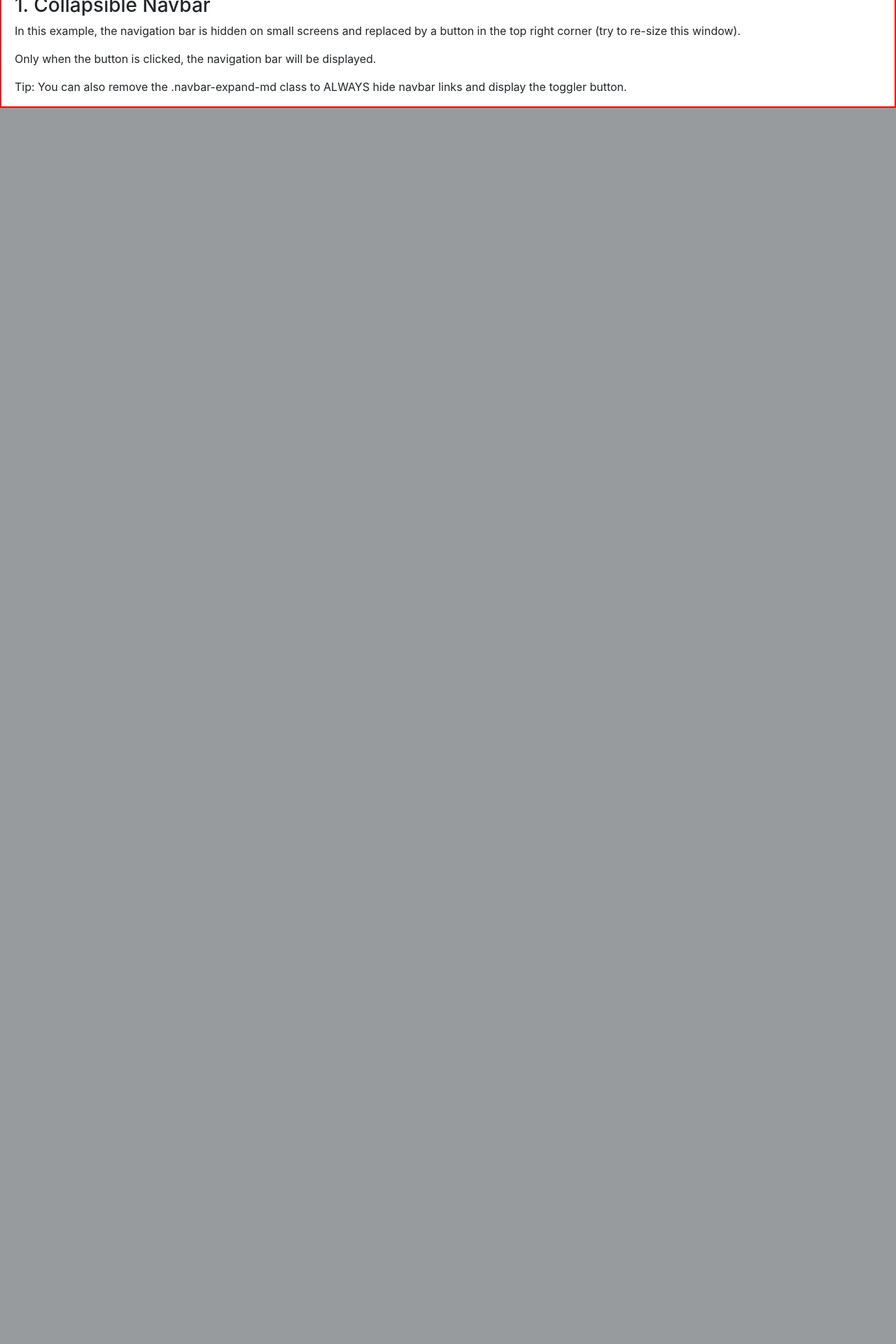
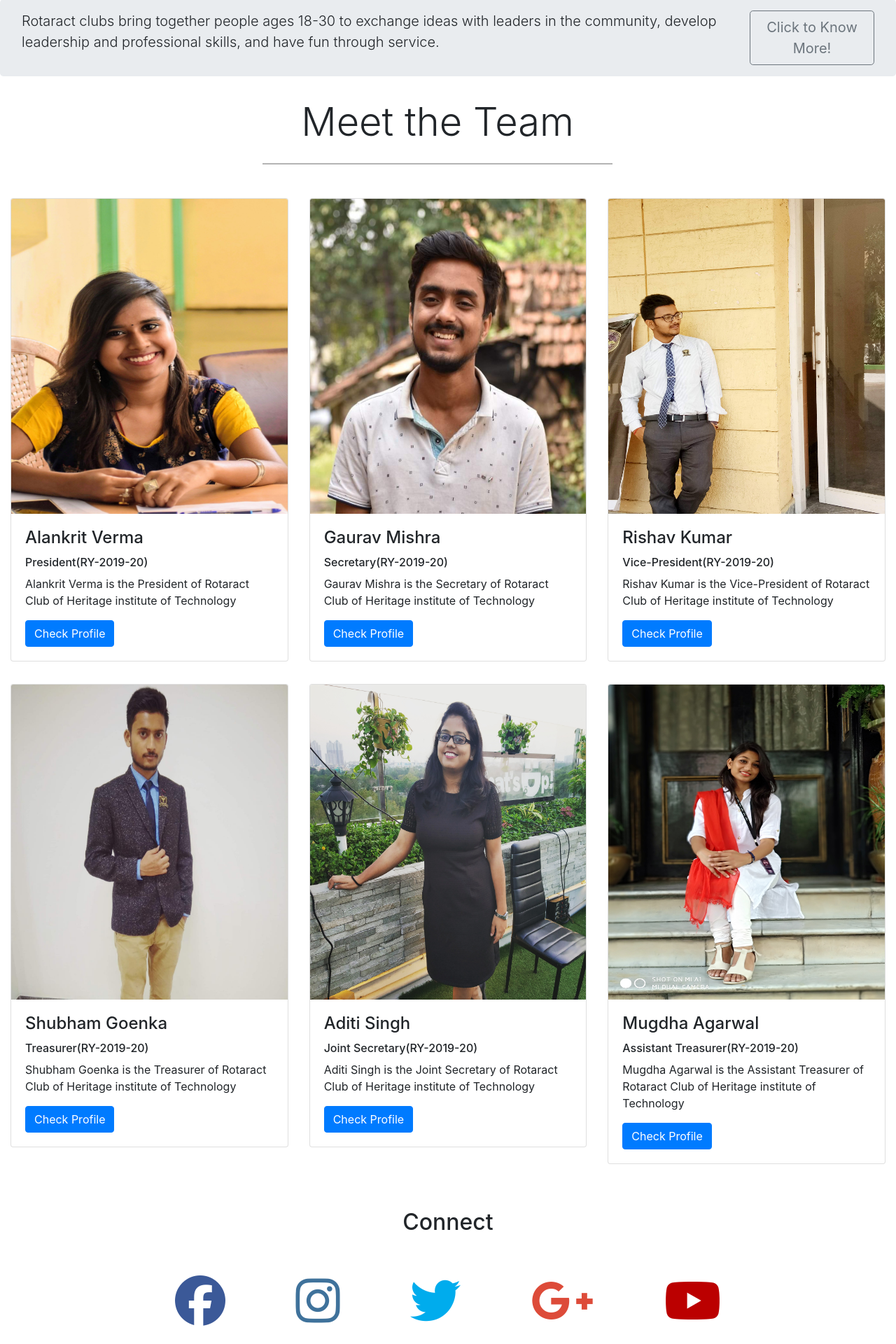
Before and after one commit to gauravmishra99/RC_HITK, a PHP site: page /index.html in a window 1280 px wide. Shown: the part 1030-2950 px from the top of the page at 70% size. Before the commit the page ends 1184 px from the top, so only its background shows below. Run offline with PHP 8.4, Linux system fonts and the light colour scheme; some libraries are stand-ins or nearby versions.

Commit message:
HomePage changes

```diff
--- a/CSS/pop.css
+++ b/CSS/pop.css
@@ -7,44 +7,129 @@ and open the template in the editor.
     Created on : 27-Jun-2020, 9:04:26 pm
     Author     : acer
 */
-.row{
-    display: flex;
-    flex-wrap: wrap;
-    padding: 0 4px;
+@import url('https://fonts.googleapis.com/css2?family=Poppins:wght@400;500;700&display=swap');
+html,body{
+  height: 100%;
+  width: 100%;
+  font-family: 'Poppins',sans-serif;
+  color: #222;
+}
+.navbar{
+  padding: .8rem;
+}
+.navbar-nav li{
+  padding-right: 20px;
+}
+.nav-link{
+  font-size: 1.1em !important;
+}
+.carousel-inner img{
+  height: 100%;
+  width: 100%;
+}
+.carousel-caption{
+  position: absolute;
+}
+.carousel-caption h1{
+  font-size: 440%;
+}
+.carousel-caption h3{
+  font-size: 200%;
+}
+.jumbotron{
+  padding: 1rem !important;
+  border-radius: 0;
+}
+.jumbotron .div .p{
+  font-size: 500;
+}
+.card-img-top{
+  height: 450px;
+  width: 300px;
+}
+.welcome{
+  width: 100%;
+}
+.welcome hr{
+  border-top: 2px solid #b4b4b4;
+  width: 40%;
 }
 
-.column{
-    flex: 25%;
-    max-width: 33.3%;
-    padding: 0 4px;
+.padding{
+  padding-bottom: 2rem;
+}
+.social{
+  padding-top: 2em;
+  /*border: 2px solid black;*/
+}
+.social a{
+  font-size: 4.5em;
+  padding: 3rem;
+}
+.fa-facebook{
+  color: #3b5998;
+}
+.fa-twitter{
+  color: #00aced;
+}
+.fa-instagram{
+  color: #3f729b;
+}
+.fa-youtube{
+  color: #bb0000;
+}
+.fa-google-plus-g{
+  color: #dd4b39;
 }
 
-.column img {
-  margin-top: 8px;
-  vertical-align: middle;
-  width: 100%;
-  filter: grayscale(1) brightness(0.5);
-  border-radius: 5px;
-  cursor: pointer;
-  transition: 0.3s linear;
+.fa-facebook:hover,
+.fa-twitter:hover,
+.fa-instagram:hover,
+.fa-youtube:hover,
+.fa-google-plus-g:hover{
+  color: #d5d5d5;
 }
-.column img:hover {
-  filter: grayscale(0);
-}
-@media screen and (max-width: 800px) {
-  .column {
-    flex: 50%;
-    max-width: 50%;
+
+@media (max-width:992px){
+  .social a {
+    font-size: 4em !important;
+    padding: 2rem !important;
   }
 }
 
-/* Responsive layout - makes the two columns stack on top of each other instead of next to each other */
-@media screen and (max-width: 600px) {
-  .column {
-    flex: 100%;
-    max-width: 100%;
+@media (max-width:768px){
+  .carousel-caption{
+    position: absolute;
   }
-  .column img {
-    filter: grayscale(0) brightness(1);
+  .carousel-caption h1{
+    font-size: 300%;
+  }
+  .carousel-caption h3{
+    font-size: 150%;
+  }
+
+  .social a{
+    font-size: 2.5em !important;
+    padding: 2rem !important;
   }
 }
+
+@media (max-width:576px){
+  .carousel-caption{
+    position: absolute;
+    padding-bottom: 0px !important;
+  }
+  .carousel-caption h1{
+    font-size: 200%;
+  }
+  .carousel-caption h3{
+    font-size: 90%;
+  }
+  .carousel-indicators{
+    display: none !important;
+  }
+  .social a{
+    font-size: 1.5em !important;
+    padding: .7rem !important;
+  }
+}
--- a/index.html
+++ b/index.html
@@ -10,127 +10,202 @@ and open the template in the editor.
         <meta charset="UTF-8">
         <link rel="icon" href="image/rotaract logo 2019-20.png" type="image">
         <meta name="viewport" content="width=device-width, initial scale=1">
-        <link rel="stylesheet" href="CSS/pop.css"/>
+        <link rel="stylesheet" href="CSS/pop.css">
         <link rel="stylesheet" href="bootstrap-4.3.1-dist/bootstrap-4.3.1-dist/css/bootstrap.min.css">
         <script src="https://ajax.googleapis.com/ajax/libs/jquery/3.5.1/jquery.min.js"></script>
         <script src="https://cdnjs.cloudflare.com/ajax/libs/popper.js/1.16.0/umd/popper.min.js"></script>
         <script src="https://maxcdn.bootstrapcdn.com/bootstrap/4.5.0/js/bootstrap.min.js"></script>
-        <style>
-        /* Make the image fully responsive */
-            .carousel-inner{
-              height: auto;
-            }
-        </style>
+
     </head>
+
     <body>
-        <!Navigation bar>
+        <!--navigation-->
+        <nav class="navbar navbar-expand-md navbar-light bg-light sticky-top">
+            <div class="container-fluid">
+                <a href="#" class="navbar-brand">
+                    <img src="image/rotaract logo 2019-20.png" style="width: 40px;">
+                </a>
+                <button class="navbar-toggler" type="button" data-toggle="collapse" data-target="#collapsiblenavbar">
+                    <span class="navbar-toggler-icon"></span>
+                </button>
+                <div class="collapse navbar-collapse" id="collapsiblenavbar">
+                    <ul class="navbar-nav ml-auto">
+                        <li class="nav-item active">
+                            <a href="#" class="nav-link">Home</a>
+                        </li>
 
-        <div style="margin-bottom:10px;">
-            <nav class="navbar navbar-expand-md bg-dark navbar-dark">
+                        <li class="nav-item">
+                            <a href="#" class="nav-link">About</a>
+                        </li>
 
-                <a class="navbar-brand" href="homepage.php">
-                    <img src="image/rotaract logo 2019-20.png" alt="logo" style= "width: 40px;">
-                </a>
+                        <li class="nav-item">
+                            <a href="#" class="nav-link">Projects</a>
+                        </li>
 
-                <button class="navbar-toggler" type="button" data-toggle="collapse" data-target="#collapsibleNavbar">
-                    <span class="navbar-toggler-icon">
+                        <li class="nav-item">
+                            <a href="#" class="nav-link">Team</a>
+                        </li>
 
-                    </span>
-                </button>
-
-                <div class="collapse navbar-collapse" id="collapsibleNavbar">
-                    <ul class="navbar-nav">
                         <li class="nav-item">
-                            <a class="nav-link" href="gallery.html" id="navigation-link">Gallery</a>
-                        </li>
-                        <li class="navbar-nav">
-                            <a class="nav-link" href="Board_details.php" id="navigation-link">Board</a>
-                        </li>
-                        <li class="navbar-nav">
-                            <a class="nav-link" href="#" id="navigation-link">Link</a>
-                        </li>
-                        <li class="navbar-nav">
-                            <a class="nav-link" href="#" id="navigation-link">LINK</a>
-                        </li>
-                        <li class="navbar-nav">
-                            <a class="nav-link" href="#" id="navigation-link">LINK</a>
-                        </li>
-                        <li class="navbar-nav">
-                            <a class="nav-link" href="#" id="navigation-link">Contact</a>
+                            <a href="#" class="nav-link">Connect</a>
                         </li>
                     </ul>
                 </div>
+            </div>
         </nav>
-        </div>
 
-        <!Carousel>
-
-        <div class="container-fluid">
-            <div class="row">
-                <div class="col myClassName">  <!-- myClassName is defined in my CSS as you defined your container -->
-                    <div id="pic-slide" class="carousel slide" data-ride="carousel" data-interval="3500" data-pause="hover"
-                        data-keyboard="true">
-
-                    <!-- Indicators -->
+        <!--Carousel Image Slider-->
+        <div id="slides" class="carousel slide" data-ride="carousel">
             <ul class="carousel-indicators">
-                      <li data-target="#pic-slide" data-slide-to="0" class="active"></li>
-                      <li data-target="#pic-slide" data-slide-to="1"></li>
-                      <li data-target="#pic-slide" data-slide-to="2"></li>
+                <li data-target="#slides" data-slide-to="0" class="active"></li>
+                <li data-target="#slides" data-slide-to="1"></li>
+                <li data-target="#slides" data-slide-to="2"></li>
             </ul>
 
-                    <!-- The slideshow -->
             <div class="carousel-inner">
                 <div class="carousel-item active">
-                        <img src="image/award.jpg" width="100%" height="auto" alt="District Conference Award">
+                    <img src="image/Rota Edu/hand's raised.JPG">
                     <div class="carousel-caption">
-                            <h3 style="font-size:3vw">District Awards</h3>
-                            <p style="font-size:1.5vw">Best Club 2019-20</p>
+                        <h1 class="display-2">ROTA EDU FAIR</h1>
+                        <h3>Hands Raised</h3>
+                        <!--button type="button" class="btn btn-outline-light btn-lg">View Demo</button>
+                        <button type="button" class="btn btn-primary btn-lg">Get Started</button-->
                     </div>
                 </div>
                 <div class="carousel-item">
-                        <img src="image/Chotu Olympics/hurdle.jpg" width="100%" height="auto" alt="Hurdle Race">
+                    <img src="image/Chotu Olympics/hurdle.jpg">
                     <div class="carousel-caption">
-                          <h3 style="font-size:3vw">Chotu Olympics</h3>
-                          <p style="font-size:1.5vw">Hurdle Race</p>
+                        <h1 class="display-2">Chotu Olympics</h1>
+                        <h3>Hurdles to overcome</h3>
+                        <!--button type="button" class="btn btn-outline-light btn-lg">View Demo</button>
+                        <button type="button" class="btn btn-primary btn-lg">Get Started</button-->
+                    </div>
+                </div>
+                <div class="carousel-item">
+                    <img src="image/Rota Edu/felicitation.JPG">
+                    <div class="carousel-caption">
+                        <h1 class="display-2">ROTA EDU FAIR</h1>
+                        <h3>Felicitation of Guests</h3>
+                        <!--button type="button" class="btn btn-outline-light btn-lg">View Demo</button>
+                        <button type="button" class="btn btn-primary btn-lg">Get Started</button-->
+                    </div>
+                </div>
+            </div>
+        </div>
+        <!--Jumbotron-->
+        <div class="container-fluid">
+            <div class="row jumbotron">
+                <div class="col-xs-12 col-sm-12 col-md-9 col-lg-9 col-xl-10">
+                    <p class="lead">Rotaract clubs bring together people ages 18-30 to exchange ideas with leaders in the community, develop leadership and professional skills, and have fun through service.</p>
+                </div>
+                <div class="col-xs-12 col-sm-12 col-md-3 col-lg-3 col-xl-2">
+                    <a href="https://www.rotary.org/en/get-involved/rotaract-clubs"><button type="button" class="btn btn-outline-secondary btn-lg">Click to Know More!</button></a>
+                </div>
+            </div>
+        </div>
+        <!--MEET THE TEAM-->
+
+        <div class="container-fluid padding">
+            <div class="row welcome text-center">
+                <div class="col-12">
+                    <h1 class="display-4">Meet the Team</h1>
+                </div>
+                <hr>
             </div>
         </div>
 
-                    <div class="carousel-item">
-                        <img src="image/Chotu Olympics/sack.JPG" width="100%" height="auto" alt="Sack Race">
-                        <div class="carousel-caption">
-                          <h3 style="font-size:3vw">Chotu Olympics</h3>
-                          <p style="font-size:1.5vw">Sack Race</p>
+        <!--TEAM CARDS-->
+        <div class="container-fluid padding">
+            <div class="row padding">
+                <div class="col-md-4">
+                    <div class="card">
+                        <img src="image/Alankrit Verma.jpg" alt="" class="card-img-top">
+                        <div class="card-body">
+                            <h4 class="card-title">Alankrit Verma</h4>
+                            <h6>President(RY-2019-20)</h6>
+                            <p class="card-text">Alankrit Verma is the President of Rotaract Club of Heritage institute of Technology</p>
+                            <a href="#" class="btn btn-primary">Check Profile</a>
                         </div>
                     </div>
                 </div>
-
-                <!-- Left and right controls -->
-                <a class="carousel-control-prev" href="#pic-slide" data-slide="prev">
-                  <span class="carousel-control-prev-icon"></span>
-                </a>
-                <a class="carousel-control-next" href="#pic-slide" data-slide="next">
-                  <span class="carousel-control-next-icon"></span>
-                </a>
-
+                <div class="col-md-4">
+                    <div class="card">
+                        <img src="image/IMG-20181124-WA0053-01.jpeg" alt="" class="card-img-top">
+                        <div class="card-body">
+                            <h4 class="card-title">Gaurav Mishra</h4>
+                            <h6>Secretary(RY-2019-20)</h6>
+                            <p class="card-text">Gaurav Mishra is the Secretary of Rotaract Club of Heritage institute of Technology</p>
+                            <a href="#" class="btn btn-primary">Check Profile</a>
+                        </div>
+                    </div>
+                </div>
+                <div class="col-md-4">
+                    <div class="card">
+                        <img src="image/Rishav.JPG" alt="" class="card-img-top">
+                        <div class="card-body">
+                            <h4 class="card-title">Rishav Kumar</h4>
+                            <h6>Vice-President(RY-2019-20)</h6>
+                            <p class="card-text">Rishav Kumar is the Vice-President of Rotaract Club of Heritage institute of Technology</p>
+                            <a href="#" class="btn btn-primary">Check Profile</a>
+                        </div>
+                    </div>
+                </div>
+            </div>
+            <div class="row padding">
+                <div class="col-md-4">
+                    <div class="card">
+                        <img src="image/Shubham Goenka.jpg" alt="" class="card-img-top">
+                        <div class="card-body">
+                            <h4 class="card-title">Shubham Goenka</h4>
+                            <h6>Treasurer(RY-2019-20)</h6>
+                            <p class="card-text">Shubham Goenka is the Treasurer of Rotaract Club of Heritage institute of Technology</p>
+                            <a href="#" class="btn btn-primary">Check Profile</a>
+                        </div>
+                    </div>
+                </div>
+                <div class="col-md-4">
+                    <div class="card">
+                        <img src="image/Aditi.jpg" alt="" class="card-img-top">
+                        <div class="card-body">
+                            <h4 class="card-title">Aditi Singh</h4>
+                            <h6>Joint Secretary(RY-2019-20)</h6>
+                            <p class="card-text">Aditi Singh is the Joint Secretary of Rotaract Club of Heritage institute of Technology</p>
+                            <a href="#" class="btn btn-primary">Check Profile</a>
+                        </div>
+                    </div>
+                </div>
+                <div class="col-md-4">
+                    <div class="card">
+                        <img src="image/Mugdha.jpg" alt="" class="card-img-top">
+                        <div class="card-body">
+                            <h4 class="card-title">Mugdha Agarwal</h4>
+                            <h6>Assistant Treasurer(RY-2019-20)</h6>
+                            <p class="card-text">Mugdha Agarwal is the Assistant Treasurer of Rotaract Club of Heritage institute of Technology</p>
+                            <a href="#" class="btn btn-primary">Check Profile</a>
+                        </div>
                     </div>
                 </div>
             </div>
         </div>
 
+        <!--Connect-->
 
-        <div class="container-fluid" style="border: solid red 2px; margin-top: 8px">
-            <div class="row">
-                <div class="col-md">
-                    <h3>1. Collapsible Navbar</h3>
-                    <p>In this example, the navigation bar is hidden on small screens and replaced by a button in the top right corner (try to re-size this window).</p>
-                    <p>Only when the button is clicked, the navigation bar will be displayed.</p>
-                    <p>Tip: You can also remove the .navbar-expand-md class to ALWAYS hide navbar links and display the toggler button.</p>
+        <div class="container-fluid padding">
+            <div class="row text-center padding">
+                <div class="col-12">
+                    <h2>Connect</h2>
+                </div>
+                <div class="col-12 social padding">
+                    <a href="https://www.facebook.com/RotaractH"><i class="fab fa-facebook"></i></a>
+                    <a href="https://www.instagram.com/rotaractheritage/"><i class="fab fa-instagram"></i></a>
+                    <a href=""><i class="fab fa-twitter"></i></a>
+                    <a href=""><i class="fab fa-google-plus-g"></i></a>
+                    <a href=""><i class="fab fa-youtube"></i></a>
                 </div>
             </div>
         </div>
+        <!--Footer-->
 
-        <?php
-        // put your code here
-        ?>
+        <!--font js-->
+        <script src="https://kit.fontawesome.com/f8b8fc8801.js" crossorigin="anonymous"></script>
     </body>
-</html>
```
Also changed, not shown: test.html (+27 -14 lines), image/Alankrit Verma.jpg. Lines whose indentation alone changed are shown as unchanged.
